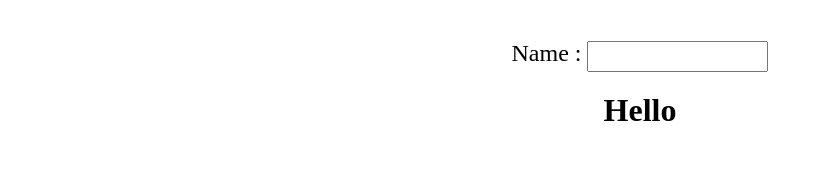
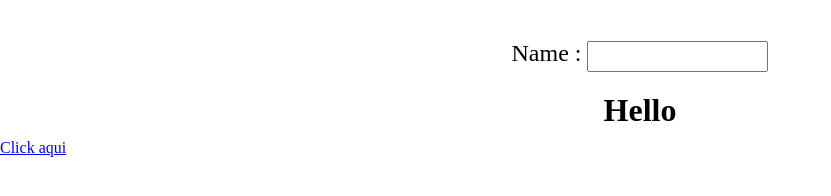
Before and after one commit to GabrielVargasCoelho/site, a plain HTML site: page index.html in a window 1280 px wide. Shown: the whole page, without its empty margins (0-831 px from the left). Drawn offline with nearby package versions, Linux system fonts and the light colour scheme.

Commit message:
Terceira versao

```diff
--- a/index.html
+++ b/index.html
@@ -37,5 +37,6 @@
 		<p>Name : <input type="text" ng-model="name"></p>
 	  	<h1>Hello {{name}}</h1>
 	</div>
+	<a href="sobre.hmtl">Click aqui</a>
 </body>
 </html>
```
